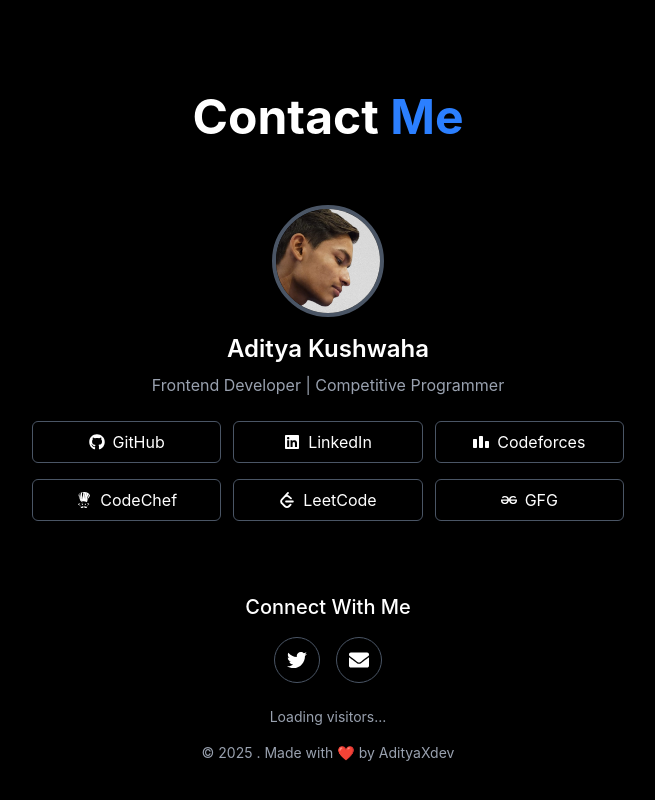
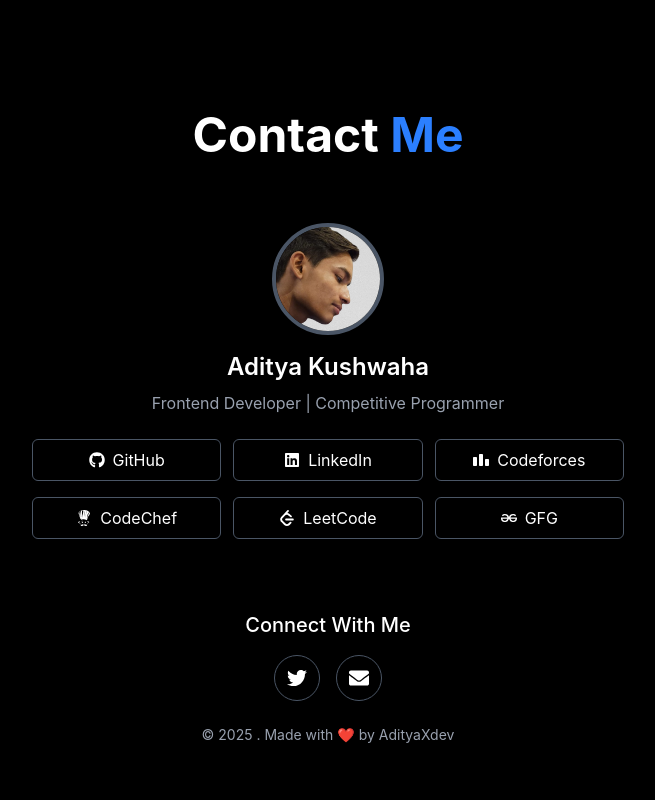
Before and after one commit to Aditya4kushwaha/Portfolio, a React (Vite) app: page / in a window 1280 px wide. Shown: the part 2420-3220 px from the top of the page, without its empty margins (312-967 px from the left). Built offline with nearby package versions, Linux system fonts and the light colour scheme; no server answers.

Commit message:
fixed bug

```diff
--- a/src/components/Footer.jsx
+++ b/src/components/Footer.jsx
@@ -1,35 +1,14 @@
-import { useEffect, useState } from "react";
 import { motion } from "framer-motion";
 import { FaTwitter, FaEnvelope } from "react-icons/fa";
-
 const footerVariants = {
   hidden: { opacity: 0 },
-  visible: {
-    opacity: 1,
-    transition: { staggerChildren: 0.2 },
-  },
+  visible: { opacity: 1, transition: { staggerChildren: 0.2 } },
 };
-
 const itemVariants = {
   hidden: { y: 20, opacity: 0 },
-  visible: {
-    y: 0,
-    opacity: 1,
-    transition: { duration: 0.5, ease: "easeOut" },
-  },
+  visible: { y: 0, opacity: 1, transition: { duration: 0.5, ease: "easeOut" } },
 };
-
 const Footer = () => {
-  const [visits, setVisits] = useState(null);
-
-  useEffect(() => {
-    // Replace "adityaxdev-portfolio" with any unique namespace/key
-    fetch("https://api.countapi.xyz/hit/adityaxdev-portfolio/visits")
-      .then((res) => res.json())
-      .then((data) => setVisits(data.value))
-      .catch((err) => console.error("Error fetching visitor count:", err));
-  }, []);
-
   return (
     <motion.footer
       className="py-8 w-full"
@@ -38,15 +17,21 @@
       whileInView="visible"
       viewport={{ once: true, amount: 0.5 }}
     >
+      {" "}
       <div className="flex flex-col items-center gap-4">
-        <motion.h3 variants={itemVariants} className="text-xl font-medium text-white text-center">
-          Connect With Me
-        </motion.h3>
-
+        {" "}
+        <motion.h3
+          variants={itemVariants}
+          className="text-xl font-medium text-white text-center"
+        >
+          {" "}
+          Connect With Me{" "}
+        </motion.h3>{" "}
         <motion.div
           variants={itemVariants}
           className="flex flex-wrap justify-center gap-4"
         >
+          {" "}
           <motion.a
             href="https://x.com/adityakush_04"
             target="_blank"
@@ -56,9 +41,9 @@
             whileHover={{ scale: 1.1, y: -3 }}
             transition={{ type: "spring", stiffness: 300 }}
           >
-            <FaTwitter size={20} className="text-white" />
-          </motion.a>
-
+            {" "}
+            <FaTwitter size={20} className="text-white" />{" "}
+          </motion.a>{" "}
           <motion.a
             href="mailto:adityakushwahaindia@gmail.com"
             aria-label="Email"
@@ -66,27 +51,20 @@
             whileHover={{ scale: 1.1, y: -3 }}
             transition={{ type: "spring", stiffness: 300 }}
           >
-            <FaEnvelope size={20} className="text-white" />
-          </motion.a>
-        </motion.div>
-
-        {/* ✅ Visitor Count */}
+            {" "}
+            <FaEnvelope size={20} className="text-white" />{" "}
+          </motion.a>{" "}
+        </motion.div>{" "}
         <motion.p
           variants={itemVariants}
           className="text-gray-400 mt-2 text-sm text-center"
         >
-          {visits !== null ? `👀 ${visits} Visitors` : "Loading visitors..."}
-        </motion.p>
-
-        <motion.p
-          variants={itemVariants}
-          className="text-gray-400 text-sm text-center"
-        >
-          © 2025 . Made with <span className="text-red-500">❤️</span> by AdityaXdev
-        </motion.p>
-      </div>
+          {" "}
+          © 2025 . Made with <span className="text-red-500">❤️</span> by
+          AdityaXdev{" "}
+        </motion.p>{" "}
+      </div>{" "}
     </motion.footer>
   );
 };
-
 export default Footer;
```
